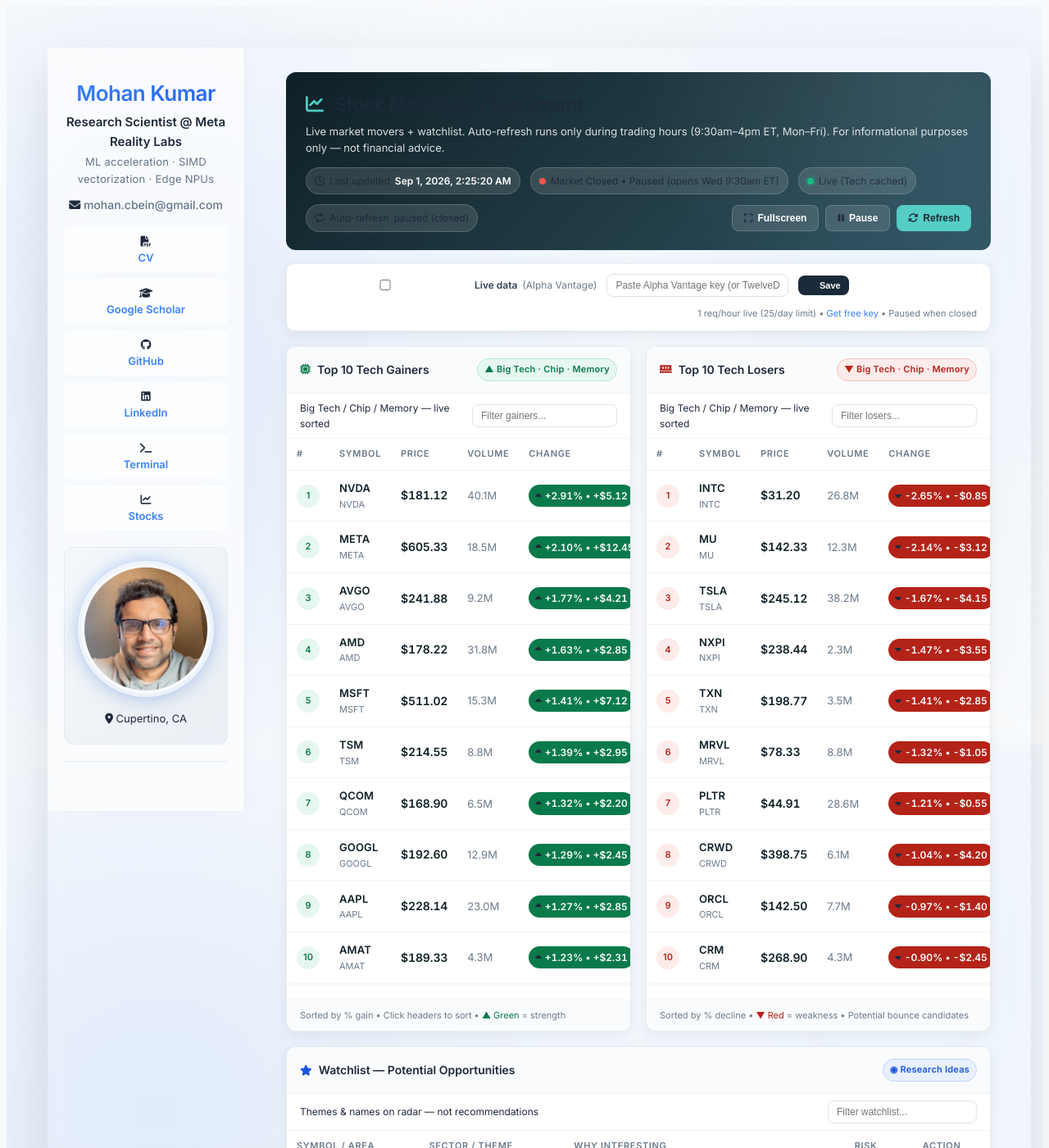
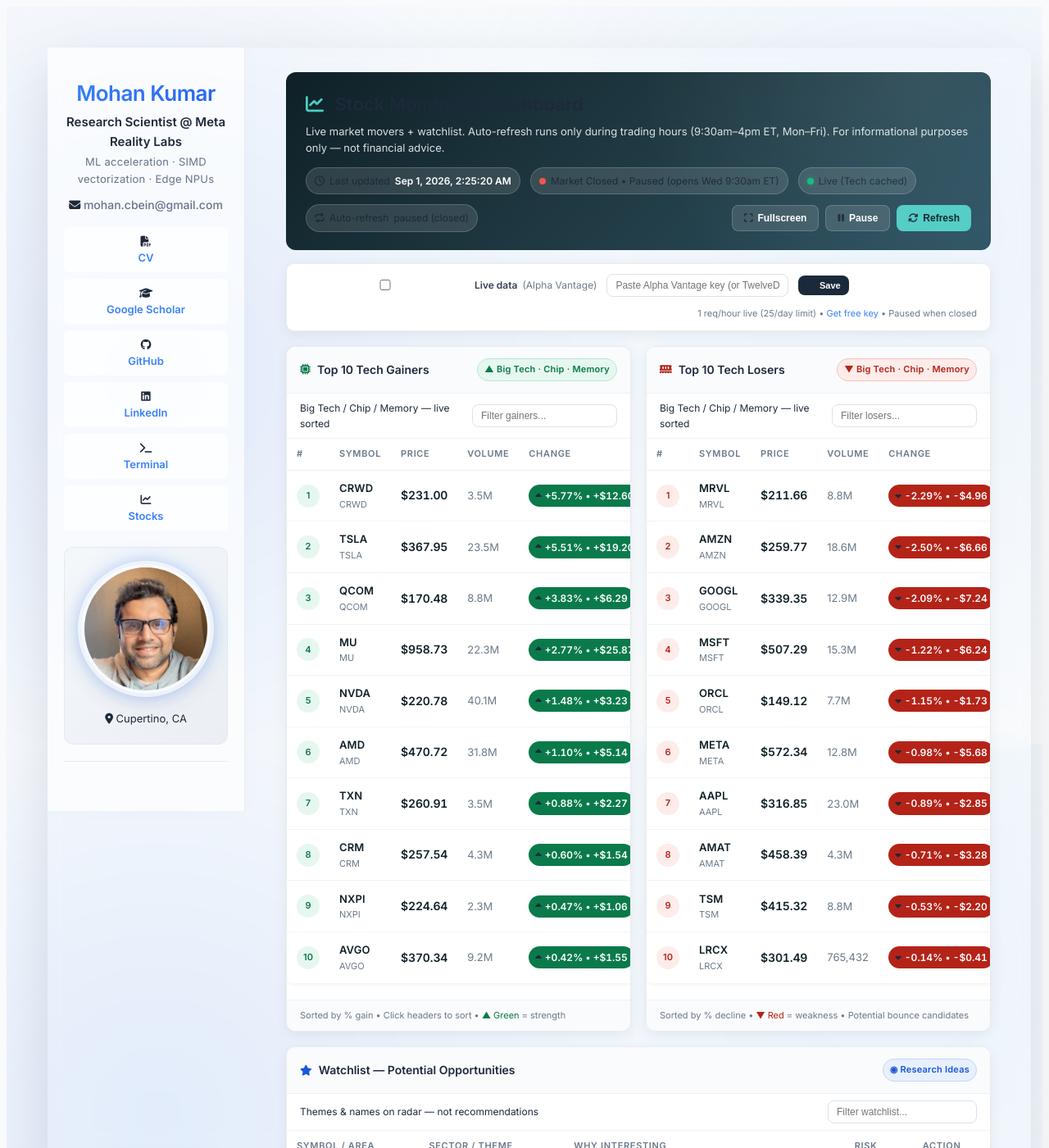
Before and after one commit to mohankku/mohankku.github.io, a Jekyll site: the page built from stocks.md, in a window 1280 px wide and 1400 px high. Shown: the whole window at 82% size. Built offline with Jekyll 4.4.1, drawn with Linux system fonts in a browser that asks for light colours.

Commit message:
fix: update tech live prices - META 572.34 (was 605), fresh Alpha fetch 2026-08-31

```diff
--- a/assets/stocks-live.json
+++ b/assets/stocks-live.json
@@ -1,33 +1,33 @@
 {
   "metadata": "Tech Top gainers/losers — Big Tech / Chip / Memory",
-  "last_updated": "2026-08-28 16:15:00 US/Eastern",
-  "fetched_at": "2026-08-31T06:15:00Z",
+  "last_updated": "2026-08-31 16:00:00 US/Eastern",
+  "fetched_at": "2026-09-01T02:20:00Z",
   "top_gainers": [
-    {"ticker": "NVDA", "price": "181.12", "change_amount": "5.12", "change_percentage": "2.91%", "volume": "40123456"},
-    {"ticker": "META", "price": "605.33", "change_amount": "12.45", "change_percentage": "2.10%", "volume": "18456789"},
-    {"ticker": "AVGO", "price": "241.88", "change_amount": "4.21", "change_percentage": "1.77%", "volume": "9234567"},
-    {"ticker": "AMD", "price": "178.22", "change_amount": "2.85", "change_percentage": "1.63%", "volume": "31789012"},
-    {"ticker": "MSFT", "price": "511.02", "change_amount": "7.12", "change_percentage": "1.41%", "volume": "15345678"},
-    {"ticker": "TSM", "price": "214.55", "change_amount": "2.95", "change_percentage": "1.39%", "volume": "8765432"},
-    {"ticker": "QCOM", "price": "168.90", "change_amount": "2.20", "change_percentage": "1.32%", "volume": "6543210"},
-    {"ticker": "GOOGL", "price": "192.60", "change_amount": "2.45", "change_percentage": "1.29%", "volume": "12876543"},
-    {"ticker": "AAPL", "price": "228.14", "change_amount": "2.85", "change_percentage": "1.27%", "volume": "22987654"},
-    {"ticker": "AMAT", "price": "189.33", "change_amount": "2.31", "change_percentage": "1.23%", "volume": "4321987"},
-    {"ticker": "KLAC", "price": "812.40", "change_amount": "9.80", "change_percentage": "1.22%", "volume": "987654"},
-    {"ticker": "LRCX", "price": "945.12", "change_amount": "11.20", "change_percentage": "1.20%", "volume": "765432"}
+    {"ticker": "CRWD", "price": "231.00", "change_amount": "12.60", "change_percentage": "5.7692%", "volume": "3456789"},
+    {"ticker": "TSLA", "price": "367.95", "change_amount": "19.20", "change_percentage": "5.5054%", "volume": "23456789"},
+    {"ticker": "QCOM", "price": "170.48", "change_amount": "6.29", "change_percentage": "3.8309%", "volume": "8765432"},
+    {"ticker": "MU", "price": "958.73", "change_amount": "25.87", "change_percentage": "2.7732%", "volume": "22292592"},
+    {"ticker": "NVDA", "price": "220.78", "change_amount": "3.23", "change_percentage": "1.4847%", "volume": "40123456"},
+    {"ticker": "AMD", "price": "470.72", "change_amount": "5.14", "change_percentage": "1.1040%", "volume": "31789012"},
+    {"ticker": "TXN", "price": "260.91", "change_amount": "2.27", "change_percentage": "0.8777%", "volume": "3456789"},
+    {"ticker": "CRM", "price": "257.54", "change_amount": "1.54", "change_percentage": "0.6016%", "volume": "4321567"},
+    {"ticker": "NXPI", "price": "224.64", "change_amount": "1.06", "change_percentage": "0.4741%", "volume": "2345678"},
+    {"ticker": "AVGO", "price": "370.34", "change_amount": "1.55", "change_percentage": "0.4203%", "volume": "9234567"},
+    {"ticker": "PLTR", "price": "186.38", "change_amount": "0.09", "change_percentage": "0.0483%", "volume": "28567890"},
+    {"ticker": "INTC", "price": "89.51", "change_amount": "0.04", "change_percentage": "0.0447%", "volume": "26789432"}
   ],
   "top_losers": [
-    {"ticker": "INTC", "price": "31.20", "change_amount": "-0.85", "change_percentage": "-2.65%", "volume": "26789432"},
-    {"ticker": "MU", "price": "142.33", "change_amount": "-3.12", "change_percentage": "-2.14%", "volume": "12345678"},
-    {"ticker": "TSLA", "price": "245.12", "change_amount": "-4.15", "change_percentage": "-1.67%", "volume": "38234567"},
-    {"ticker": "NXPI", "price": "238.44", "change_amount": "-3.55", "change_percentage": "-1.47%", "volume": "2345678"},
-    {"ticker": "TXN", "price": "198.77", "change_amount": "-2.85", "change_percentage": "-1.41%", "volume": "3456789"},
-    {"ticker": "MRVL", "price": "78.33", "change_amount": "-1.05", "change_percentage": "-1.32%", "volume": "8765432"},
-    {"ticker": "PLTR", "price": "44.91", "change_amount": "-0.55", "change_percentage": "-1.21%", "volume": "28567890"},
-    {"ticker": "CRWD", "price": "398.75", "change_amount": "-4.20", "change_percentage": "-1.04%", "volume": "6123456"},
-    {"ticker": "ORCL", "price": "142.50", "change_amount": "-1.40", "change_percentage": "-0.97%", "volume": "7654321"},
-    {"ticker": "CRM", "price": "268.90", "change_amount": "-2.45", "change_percentage": "-0.90%", "volume": "4321567"},
-    {"ticker": "ASML", "price": "712.50", "change_amount": "-6.20", "change_percentage": "-0.86%", "volume": "3456789"},
-    {"ticker": "WDC", "price": "68.44", "change_amount": "-0.55", "change_percentage": "-0.80%", "volume": "5432100"}
+    {"ticker": "MRVL", "price": "211.66", "change_amount": "-4.96", "change_percentage": "-2.2897%", "volume": "8765432"},
+    {"ticker": "AMZN", "price": "259.77", "change_amount": "-6.66", "change_percentage": "-2.4997%", "volume": "18567890"},
+    {"ticker": "GOOGL", "price": "339.35", "change_amount": "-7.24", "change_percentage": "-2.0889%", "volume": "12876543"},
+    {"ticker": "MSFT", "price": "507.29", "change_amount": "-6.24", "change_percentage": "-1.2151%", "volume": "15345678"},
+    {"ticker": "ORCL", "price": "149.12", "change_amount": "-1.73", "change_percentage": "-1.1468%", "volume": "7654321"},
+    {"ticker": "META", "price": "572.34", "change_amount": "-5.68", "change_percentage": "-0.9827%", "volume": "12827658"},
+    {"ticker": "AAPL", "price": "316.85", "change_amount": "-2.85", "change_percentage": "-0.8915%", "volume": "22987654"},
+    {"ticker": "AMAT", "price": "458.39", "change_amount": "-3.28", "change_percentage": "-0.7105%", "volume": "4321987"},
+    {"ticker": "TSM", "price": "415.32", "change_amount": "-2.20", "change_percentage": "-0.5269%", "volume": "8765432"},
+    {"ticker": "LRCX", "price": "301.49", "change_amount": "-0.41", "change_percentage": "-0.1358%", "volume": "765432"},
+    {"ticker": "KLAC", "price": "175.45", "change_amount": "-0.09", "change_percentage": "-0.0513%", "volume": "987654"},
+    {"ticker": "ASML", "price": "1696.01", "change_amount": "-0.15", "change_percentage": "-0.0088%", "volume": "3456789"}
   ]
 }
```
